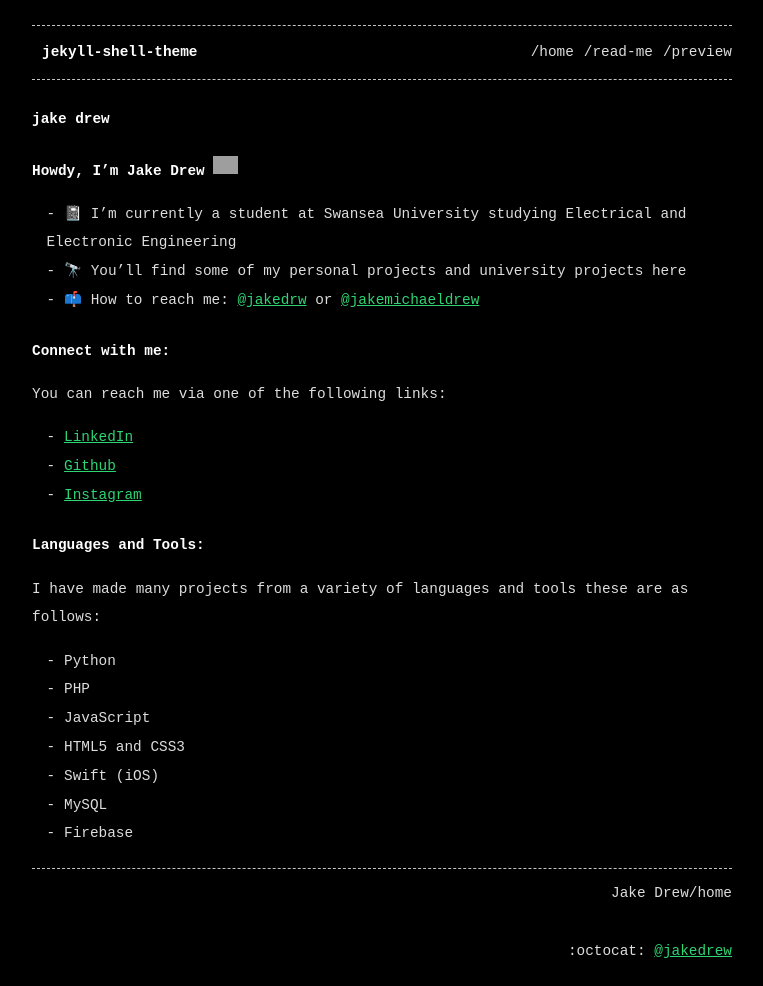
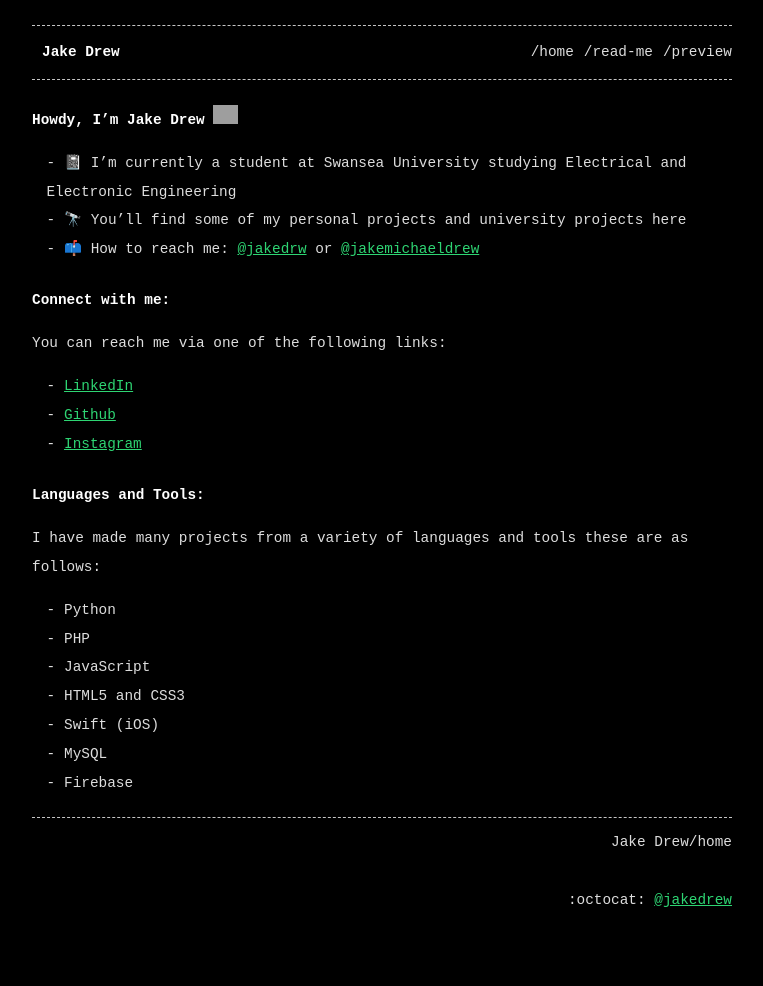
Before and after one commit to jakedrew/jakedrew.github.io, a Jekyll site: the page built from index.md, in a window 1280 px wide. Shown: the whole page, without its empty margins (258-1021 px from the left). Built offline with Jekyll 4.4.1, drawn with Linux system fonts in a browser that asks for light colours; after the commit the page ends 935 px from its top, so only the background shows below that; grey boxes are pictures that could not be loaded.

Commit message:
Update index.md

```diff
--- a/index.md
+++ b/index.md
@@ -2,14 +2,11 @@
 layout: home
 permalink: /
 permalink_name: /home
-title: jekyll-shell-theme
+title: Jake Drew
 
 #detail_image: assets/theme_logo.svg
 
 ---
-
-# jake drew
-
 ### Howdy, I'm Jake Drew <img src="https://media.giphy.com/media/hvRJCLFzcasrR4ia7z/giphy.gif" width="25px">
 
 - 📓 I’m currently a student at Swansea University studying Electrical and Electronic Engineering
```
